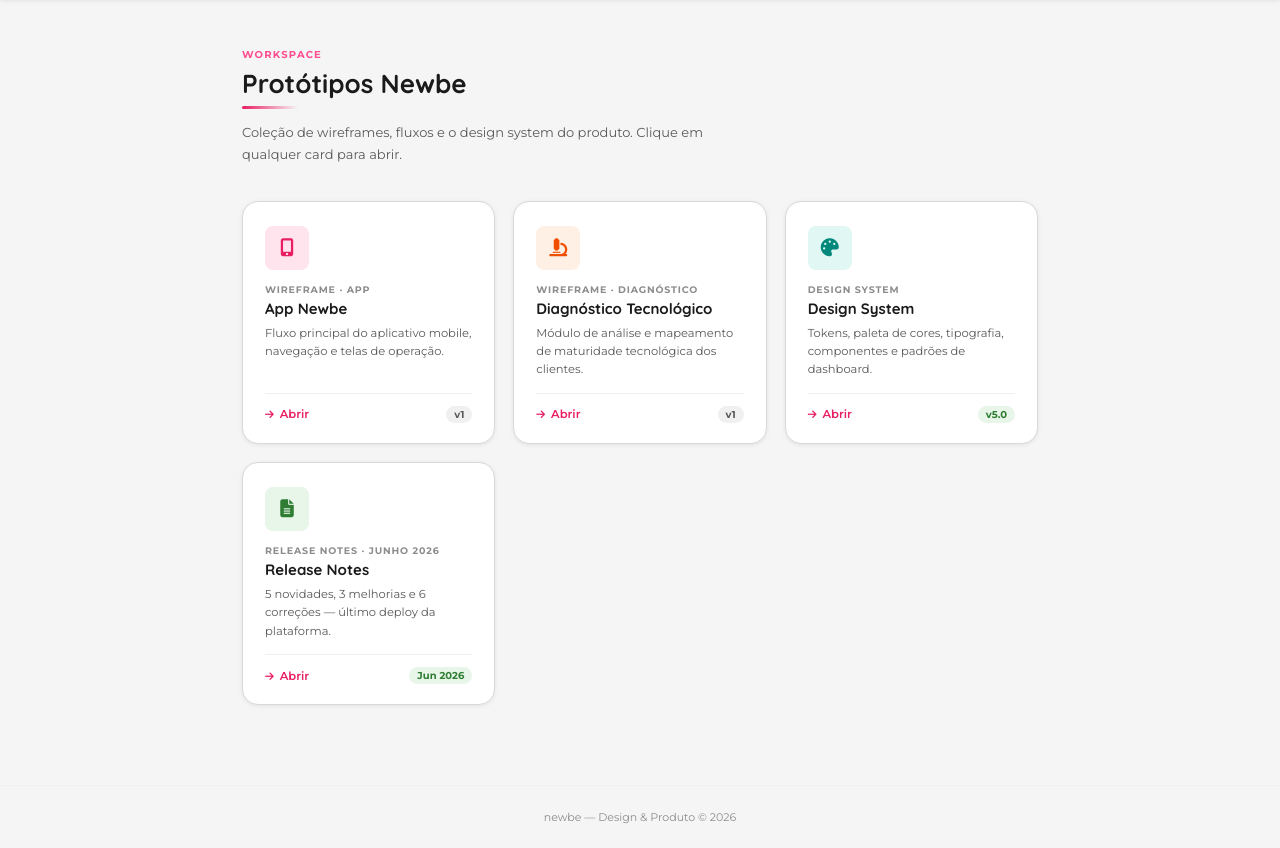
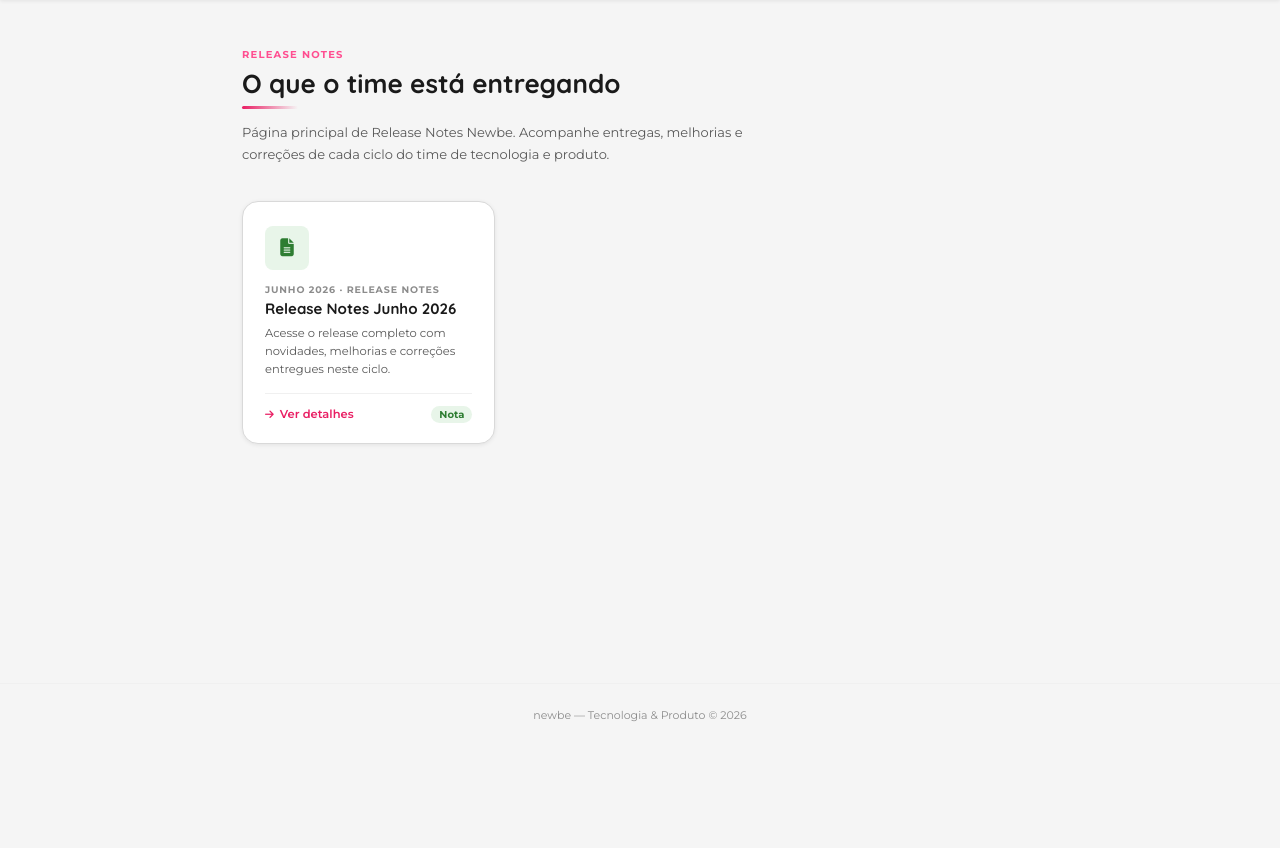
Before and after one commit to dev-newbe/release-notes, a plain HTML site: page index.html in a window 1280 px wide. Shown: the part 54-902 px from the top of the page. After the commit the page ends 800 px from the top, so only its background shows below. Drawn offline with Linux system fonts and the light colour scheme.

Commit message:
Ajusta publicação GitHub Pages

```diff
--- a/index.html
+++ b/index.html
@@ -3,7 +3,7 @@
 <head>
 <meta charset="UTF-8">
 <meta name="viewport" content="width=device-width, initial-scale=1.0">
-<title>Newbe — Protótipos</title>
+<title>Newbe — Release Notes</title>
 <link href="https://fonts.googleapis.com/css2?family=Quicksand:wght@500;600;700&family=Montserrat:wght@400;500;600;700&display=swap" rel="stylesheet">
 <link rel="stylesheet" href="https://cdnjs.cloudflare.com/ajax/libs/font-awesome/6.5.1/css/all.min.css">
 <style>
@@ -270,75 +270,36 @@ a { text-decoration: none; color: inherit; }
 
 <header class="topbar">
   <div class="brand"><div class="brand-dot"></div>newbe</div>
-  <span class="topbar-chip">Protótipos</span>
+  <span class="topbar-chip">Release Notes</span>
   <span class="topbar-sep"></span>
-  <span class="topbar-label">Área de design &amp; produto</span>
+  <span class="topbar-label">Tecnologia &amp; Produto</span>
 </header>
 
 <main class="page">
-  <div class="page-eyebrow">Workspace</div>
-  <h1 class="page-title">Protótipos Newbe</h1>
+  <div class="page-eyebrow">Release Notes</div>
+  <h1 class="page-title">O que o time está entregando</h1>
   <div class="page-rule"></div>
-  <p class="page-desc">Coleção de wireframes, fluxos e o design system do produto. Clique em qualquer card para abrir.</p>
+  <p class="page-desc">Página principal de Release Notes Newbe. Acompanhe entregas, melhorias e correções de cada ciclo do time de tecnologia e produto.</p>
 
   <div class="card-grid">
 
-    <a href="produto/wireframe/AppNewbe.html" class="proto-card">
-      <div class="proto-icon pink"><i class="fa-solid fa-mobile-screen-button"></i></div>
+    <a href="/notes/20260612-release-notes.html" class="proto-card">
+      <div class="proto-icon green"><i class="fa-solid fa-file-lines"></i></div>
       <div class="proto-body">
-        <span class="proto-tag">Wireframe · App</span>
-        <span class="proto-name">App Newbe</span>
-        <span class="proto-desc">Fluxo principal do aplicativo mobile, navegação e telas de operação.</span>
+        <span class="proto-tag">Junho 2026 · Release Notes</span>
+        <span class="proto-name">Release Notes Junho 2026</span>
+        <span class="proto-desc">Acesse o release completo com novidades, melhorias e correções entregues neste ciclo.</span>
       </div>
       <div class="proto-footer">
-        <span class="proto-cta"><i class="fa-solid fa-arrow-right"></i>Abrir</span>
-        <span class="proto-badge">v1</span>
-      </div>
-    </a>
-
-    <a href="produto/wireframe/v1/diagnostico-tecnologico.html" class="proto-card">
-      <div class="proto-icon orange"><i class="fa-solid fa-microscope"></i></div>
-      <div class="proto-body">
-        <span class="proto-tag">Wireframe · Diagnóstico</span>
-        <span class="proto-name">Diagnóstico Tecnológico</span>
-        <span class="proto-desc">Módulo de análise e mapeamento de maturidade tecnológica dos clientes.</span>
-      </div>
-      <div class="proto-footer">
-        <span class="proto-cta"><i class="fa-solid fa-arrow-right"></i>Abrir</span>
-        <span class="proto-badge">v1</span>
-      </div>
-    </a>
-
-    <a href="produto/ds/final.html" class="proto-card">
-      <div class="proto-icon teal"><i class="fa-solid fa-palette"></i></div>
-      <div class="proto-body">
-        <span class="proto-tag">Design System</span>
-        <span class="proto-name">Design System</span>
-        <span class="proto-desc">Tokens, paleta de cores, tipografia, componentes e padrões de dashboard.</span>
-      </div>
-      <div class="proto-footer">
-        <span class="proto-cta"><i class="fa-solid fa-arrow-right"></i>Abrir</span>
-        <span class="proto-badge live">v5.0</span>
-      </div>
-    </a>
-
-    <a href="produto/releases/20260612-release-notes.html" class="proto-card">
-      <div class="proto-icon green"><i class="fa-solid fa-file-lines"></i></div>
-      <div class="proto-body">
-        <span class="proto-tag">Release Notes · Junho 2026</span>
-        <span class="proto-name">Release Notes</span>
-        <span class="proto-desc">5 novidades, 3 melhorias e 6 correções — último deploy da plataforma.</span>
-      </div>
-      <div class="proto-footer">
-        <span class="proto-cta"><i class="fa-solid fa-arrow-right"></i>Abrir</span>
-        <span class="proto-badge live">Jun 2026</span>
+        <span class="proto-cta"><i class="fa-solid fa-arrow-right"></i>Ver detalhes</span>
+        <span class="proto-badge live">Nota</span>
       </div>
     </a>
 
   </div>
 </main>
 
-<footer class="site-footer">newbe &mdash; Design &amp; Produto &copy; 2026</footer>
+<footer class="site-footer">newbe &mdash; Tecnologia &amp; Produto &copy; 2026</footer>
 
 </body>
 </html>
```
